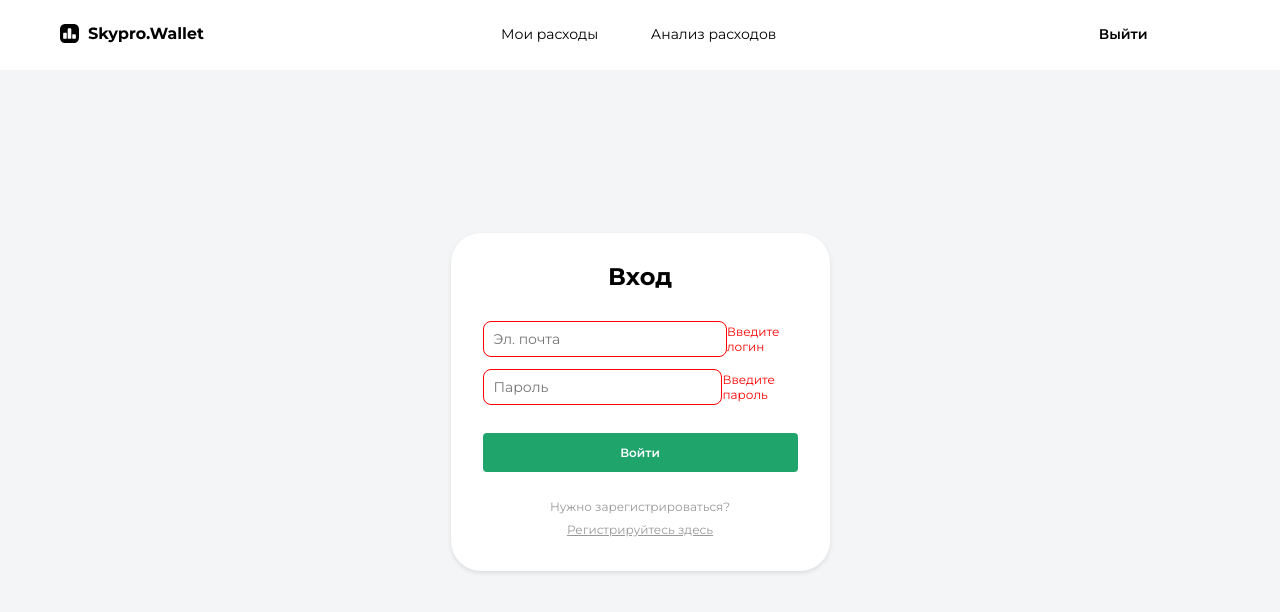
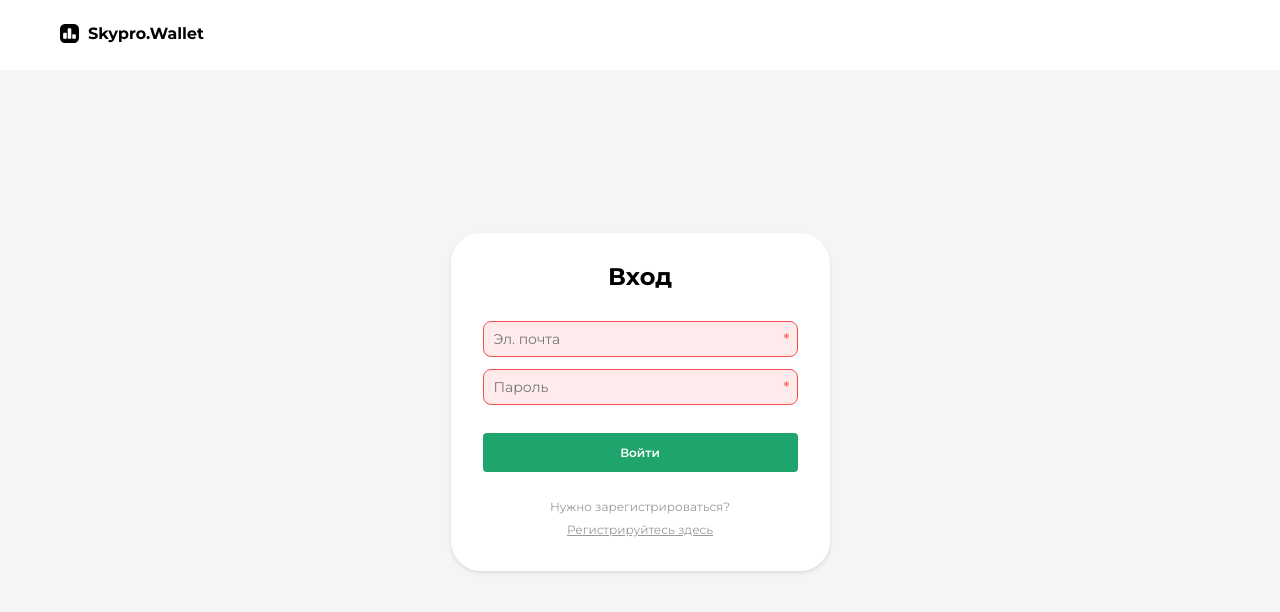
Before and after one commit to Natkn/Wallet-WD_22_react_2, a React (Vite) app: page /signin in a window 1280 px wide. Both pictures are taken after a click on the button "Войти". Shown: the top 612 px of the page. Built offline with nearby package versions, Linux system fonts and the light colour scheme; what chartjs-plugin-datalabels would draw is missing.

Commit message:
Поправил логику работы авторизации

```diff
--- a/src/components/ BaseInput/BaseInput.jsx
+++ b/src/components/ BaseInput/BaseInput.jsx
@@ -1,11 +1,9 @@
 /* eslint-disable react/prop-types */
 import * as S from './BaseInput.styled'
-function BaseInput({ error, type, name, id, placeholder, value, onChange, autoComplete, $isValid, $isInvalid }) {
+function BaseInput({type, name, id, placeholder, value, onChange, autoComplete, $isValid, $isInvalid }) {
     return (
-       <S.Container style={{ backgroundColor: '#fff' }}>
+        <S.Container style={{ backgroundColor: '#fff' }}>
             <S.Input
-                className={error ? 'error' : ''}
-                style={error ? { borderColor: 'red' } : {}}
                 type={type}
                 placeholder={placeholder}
                 value={value}
@@ -16,9 +14,10 @@ function BaseInput({ error, type, name, id, placeholder, value, onChange, autoCo
                 $isValid={$isValid}
                 $isInvalid={$isInvalid}
             />
-            {error && <span style={{ color: 'red', fontSize: '12px' }}>{error}</span>}
+
         </S.Container>
     )
+
 }
 
 function BaseButton({ id, text, onClick }) {
--- a/src/components/ BaseInput/BaseInput.styled.js
+++ b/src/components/ BaseInput/BaseInput.styled.js
@@ -10,24 +10,29 @@ export const Container = styled.div`
 
 export const Input = styled.input`
     width: 100%;
-    padding: 8px 10px;
-    border: 1px solid #94A6BE66;
+    padding: 8px 30px 8px 10px;
+    border: 0.5px solid;
+    border-color: ${({ $isInvalid, $isValid }) =>
+        $isInvalid ? '#F84D4D' :
+        $isValid ? '#1FA46C' : '#C4C4C4'};
+    background-color: ${({ $isInvalid, $isValid }) =>
+        $isInvalid ? '#FFEBEB' :
+        $isValid ? '#DBFFE9' : 'transparent'};
     border-radius: 8px;
     font-size: 14px;
-    font-weight: 400;
-    background-color: white;
     outline: none;
+
     &:focus {
-        border-color: #3b82f6;
-        box-shadow: 0 0 4px #3b82f6;
+        border-color: ${({ $isInvalid }) => ($isInvalid ? '#F84D4D' : '#3b82f6')};
+        box-shadow: ${({ $isInvalid }) => ($isInvalid ? '0 0 4px #F84D4D' : '0 0 4px #3b82f6')};
     }
-`
+`;
 
 export const Button = styled.button`
      padding: 10px 20px;
     height: 39px;
     color: #fff;
-    border: none;
+  border:none;
     border-radius: 4px;
     margin-top: 16px;
     margin-bottom: 14px;
@@ -49,6 +54,12 @@ export const Button = styled.button`
         background-color: #999999;
         cursor: not-allowed;
     }
+    &::placeholder {
+        &::after {
+            content: ' *';
+            color: #F84D4D;
+    }
+  }
 `
 
 export const Text = styled.p`
--- a/src/components/header/Header.jsx
+++ b/src/components/header/Header.jsx
@@ -15,7 +15,10 @@ import { Link, useLocation } from 'react-router-dom'
 
 function Header() {
     const location = useLocation()
-    const showButtons = location.pathname !== '/'
+    const userInfo = localStorage.getItem('userInfo')
+    const isAuthenticated = !!userInfo // Проверка авторизации
+    const excludedPaths = ['/', '/signin', '/signup']
+    const showButtons = isAuthenticated && !excludedPaths.includes(location.pathname)
     const isMyExpensesActive = location.pathname === '/my-expenses'
     const isExpenseAnalysisActive = location.pathname === '/expense-analysis'
 
@@ -40,7 +43,7 @@ function Header() {
                             </Link>
                         </HeaderCenter>
                         <HeaderRight>
-                            <Link to="/log-out">
+                            <Link to="/">
                                 <LogoutButton onClick={cleanUserData}>
                                     Выйти
                                 </LogoutButton>
@@ -52,5 +55,4 @@ function Header() {
         </HeaderContainer>
     )
 }
-
 export default Header
--- /dev/null
+++ b/src/components/login/AutchFormPage.jsx
@@ -0,0 +1,7 @@
+
+import AuthForm from "./AuthForm"
+
+function AuthFormPage() {
+  return <AuthForm/>;
+}
+export default AuthFormPage;
--- a/src/components/login/AuthForm.jsx
+++ b/src/components/login/AuthForm.jsx
@@ -7,6 +7,7 @@ import { signIn, signUp } from '../../services/auth'
 function AuthForm() {
     const navigate = useNavigate()
     const [isSignUp, setIsSignUp] = useState(false)
+    const [formSubmitted, setFormSubmitted] = useState(false);
 
     const [formData, setFormData] = useState({
         name: '',
@@ -15,10 +16,10 @@ function AuthForm() {
     })
 
     const [fieldValid, setFieldValid] = useState({
-        name: true,
-        login: true,
-        password: true,
-    })
+        name: false, // Было true
+        login: false, // Было true
+        password: false, // Было true
+    });
 
     const [fieldTouched, setFieldTouched] = useState({
         name: false,
@@ -36,36 +37,50 @@ function AuthForm() {
     const [isButtonDisabled, setIsButtonDisabled] = useState(false)
 
     const handleChange = (e) => {
-        const { name, value } = e.target
-        setFormData({ ...formData, [name]: value })
-        setFieldTouched((prev) => ({ ...prev, [name]: true }))
-        validateField(name, value)
+        const { name, value } = e.target;
+        setFormData({ ...formData, [name]: value });
+
+        // Сброс ошибки для текущего поля
+        setErrors(prev => ({ ...prev, [name]: '' }));
+
+        // Принудительная валидация всех полей
+        validateField(name, value);
+        if (formSubmitted) {
+          const isNameValid = isSignUp ? validateField('name', formData.name) : true;
+          const isLoginValid = validateField('login', formData.login);
+          const isPasswordValid = validateField('password', formData.password);
+        }
+      };
+
+      const validateField = (fieldName, value) => {
+        let isValid = false;
+        switch (fieldName) {
+            case 'login':
+                isValid = /\S+@\S+\.\S+/.test(value);
+                break;
+            case 'password':
+                isValid = value.length >= 6;
+                break;
+            case 'name':
+                isValid = isSignUp ? value.trim().length > 0 && !/\d/.test(value) : true;
+                break;
+            default:
+                break;
         }
 
-    const validateField = (fieldName, value) => {
-        let isValid = false
-        switch (fieldName) {
-            case 'name':
-                isValid = isSignUp
-                    ? value.length > 0 && !/\d/.test(value)
-                    : true
-                break
-            case 'login':
-                isValid = isValidEmail(value)
-                break
-            case 'password':
-                isValid = value.length >= 6
-                break
-            default:
-                break
+        // Всегда обновляем валидность поля
+        setFieldValid(prev => ({ ...prev, [fieldName]: isValid }));
+
+        // Ошибки только после отправки/фокуса
+        if (formSubmitted || fieldTouched[fieldName]) {
+            setErrors(prev => ({
+                ...prev,
+                [fieldName]: isValid ? '' : getErrorMessage(fieldName)
+            }));
         }
-        setFieldValid((prev) => ({ ...prev, [fieldName]: isValid }))
-        setErrors((prev) => ({
-            ...prev,
-            [fieldName]: isValid ? '' : getErrorMessage(fieldName),
-        }))
-        return isValid
-    }
+
+        return isValid;
+    };
 
     const getErrorMessage = (fieldName) => {
         switch (fieldName) {
@@ -81,18 +96,28 @@ function AuthForm() {
     }
 
     useEffect(() => {
-        const hasErrors = Object.values(errors).some((error) => error !== '')
+        const hasErrors = Object.values(errors).some(error => error !== '');
         const allFieldsValid =
+          (!isSignUp || fieldValid.name) &&
           fieldValid.login &&
-            fieldValid.password &&
-            (!isSignUp || fieldValid.name)
+          fieldValid.password;
 
-        setIsButtonDisabled(hasErrors || !allFieldsValid)
-    }, [errors, fieldValid, isSignUp])
+        // Блокировать кнопку, если есть ошибки или поля не валидны
+        setIsButtonDisabled(hasErrors || !allFieldsValid);
+      }, [errors, fieldValid, isSignUp]);
+
+
 
       const handleSubmit = async (e) => {
         e.preventDefault();
+        setFormSubmitted(true); // Активируем флаг отправки
 
+        // Проверка всех полей
+        const isNameValid = isSignUp ? validateField('name', formData.name) : true;
+        const isLoginValid = validateField('login', formData.login);
+        const isPasswordValid = validateField('password', formData.password);
+
+        if (!isNameValid || !isLoginValid || !isPasswordValid) return;
         // Валидация полей
         const newErrors = {};
         if (isSignUp && !formData.name.trim()) {
@@ -128,9 +153,9 @@ function AuthForm() {
         }
     };
 
-    const isValidEmail = (email) => {
-        return /\S+@\S+\.\S+/.test(email)
-    }
+    // const isValidEmail = (email) => {
+    //     return /\S+@\S+\.\S+/.test(email)
+    // }
     // const textBtn= () => {
     //     return isSignUp ? 'Зарегистрироваться' : 'Войти'
     // }
@@ -146,48 +171,75 @@ function AuthForm() {
                             <h2>{isSignUp ? 'Регистрация' : 'Вход'}</h2>
                         </S.ModalTtl>
                         <S.ModalFormLogin id="formLogIn" onSubmit={handleSubmit}>
+
                             {isSignUp && (
+  <S.InputWrapper>
     <BaseInput
-                                    error={errors.name}
       type="text"
       name="name"
       id="formname"
       placeholder="Имя"
       value={formData.name}
       onChange={handleChange}
-                                    $isValid={fieldTouched.name && !errors.name}
-                                    $isInvalid={fieldTouched.name && errors.name}
+      $isValid={!formSubmitted && fieldValid.name}
+      $isInvalid={formSubmitted && !fieldValid.name}
     />
+    <S.RequiredStar
+      $visible={formSubmitted && !fieldValid.name}
+      $hasValue={!!formData.name}
+    >
+      *
+    </S.RequiredStar>
+  </S.InputWrapper>
 )}
+
+<S.InputWrapper>
   <BaseInput
-                                error={errors.login}
     type="text"
     name="login"
-                                id="formlogin"
     placeholder="Эл. почта"
     value={formData.login}
     onChange={handleChange}
-                                autoComplete="email"
-                                $isValid={fieldTouched.login && !errors.login}
-                                $isInvalid={fieldTouched.login && errors.login}
+    $isValid={fieldValid.login}
+    $isInvalid={!fieldValid.login && (formSubmitted || fieldTouched.login)}
   />
+  <S.RequiredStar
+    $visible={formSubmitted && !fieldValid.login}
+  >
+    *
+  </S.RequiredStar>
+</S.InputWrapper>
+
+<S.InputWrapper>
   <BaseInput
-                                error={errors.password}
     type="password"
     name="password"
     id="formpassword"
     placeholder="Пароль"
     value={formData.password}
     onChange={handleChange}
-                                autoComplete="current-password"
-                                $isValid={fieldTouched.password && !errors.password}
-                                $isInvalid={fieldTouched.password && errors.password}
+    $isValid={!formSubmitted && fieldValid.password}
+    $isInvalid={formSubmitted && !fieldValid.password}
   />
+  <S.RequiredStar
+    $visible={formSubmitted && !fieldValid.password}
+    $hasValue={!!formData.password}
+  >
+    *
+  </S.RequiredStar>
+</S.InputWrapper>
 
-                            {formError && (
-                                <p style={{ color: 'red', fontSize: '0.8em', textAlign: 'center' }}>
-                                    {formError}
-                                </p>
+                            {/* Блок для отображения всех ошибок */}
+                            {(formSubmitted && Object.values(errors).some(error => error) || formError) && (
+  <S.ErrorBlock>
+    {Object.entries(errors).map(([field, error]) => {
+      if (!isSignUp && field === 'name') return null;
+      return formSubmitted && error && (
+        <S.ErrorMessage key={field}>{error}</S.ErrorMessage>
+      )
+    })}
+    {formError && <S.ErrorMessage>{formError}</S.ErrorMessage>}
+  </S.ErrorBlock>
 )}
 
                             <BaseButton
--- a/src/components/login/AuthForm.styled.js
+++ b/src/components/login/AuthForm.styled.js
@@ -138,3 +138,25 @@ export const ModalFormGroup = styled.div`
         }
     }
 `
+export const ErrorBlock = styled.div`
+  margin: 10px 0;
+  text-align: center;
+`;
+
+export const ErrorMessage = styled.div`
+  color: #ff6b6b;
+  font-size: 14px;
+  margin: 5px 0;
+`;
+export const InputWrapper = styled.div`
+  position: relative;
+`;
+
+export const RequiredStar = styled.span`
+position: absolute;
+right: 8px; // Фиксированный отступ
+top: 50%;
+transform: translateY(-50%);
+color: #F84D4D;
+opacity: ${props => props.$visible ? 1 : 0};
+`;
```
Also changed, not shown: src/AppRoutes.jsx (+6 -6 lines). Lines whose indentation alone changed are shown as unchanged.
